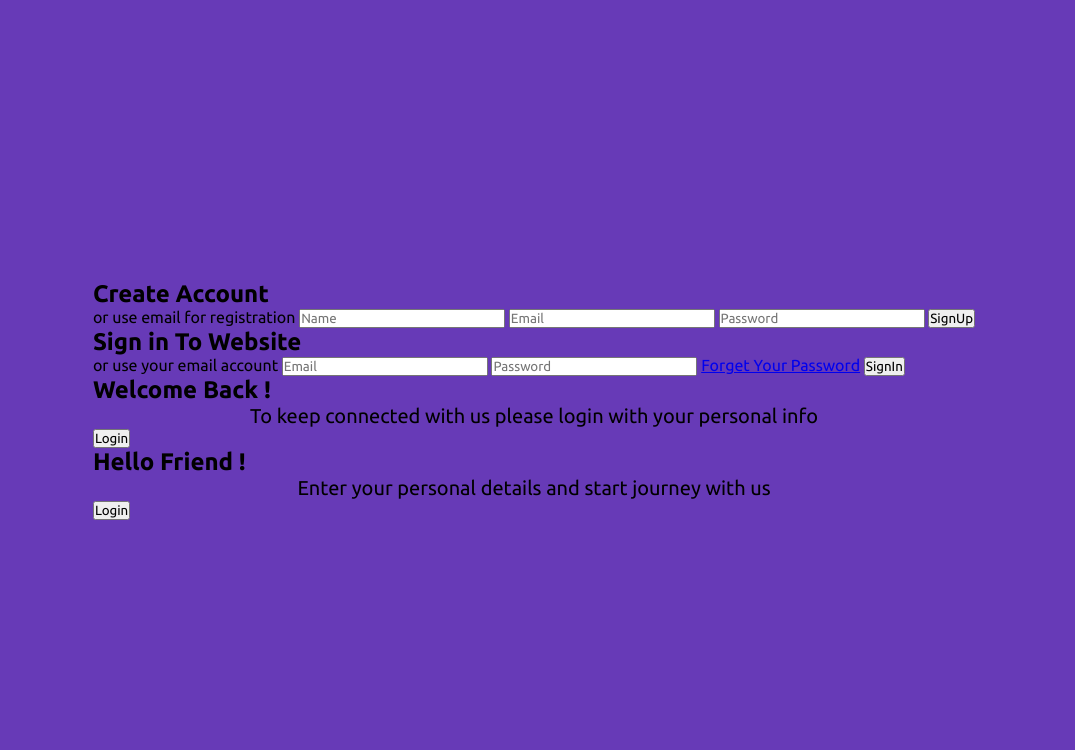
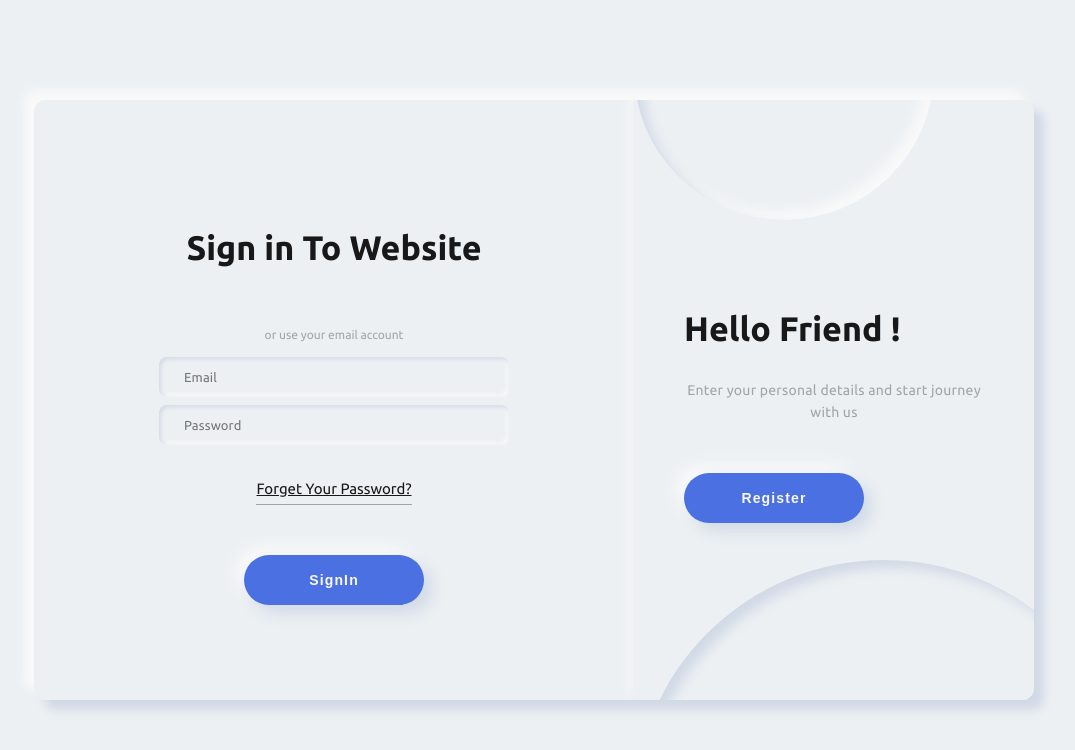
Before and after one commit to redfit/asmr-prog-lists, a plain HTML site: page neumorphism-login-page/index.html in a window 1280 px wide. Both pictures are taken after a click on the button "Login". Shown: the whole page, without its empty margins (106-1181 px from the left). Drawn offline with Linux system fonts and the light colour scheme; files that its build step writes are made by us from their sources; files whose address does not match are found by name.

Commit message:
Update neumorphism login page and add CSS and JS files

```diff
--- a/neumorphism-login-page/index.html
+++ b/neumorphism-login-page/index.html
@@ -2,41 +2,38 @@
 <html lang="en">
   <head>
     <meta charset="UTF-8" />
-    <meta
-      name="viewport"
-      content="width=device-width, user-scalable=no, initial-scale=1.0, maximum-scale=1.0, minimum-scale=1.0"
-    />
-    <meta http-equiv="X-UA-Compatible" content="ie=edge" />
+    <meta http-equiv="X-UA-Compatible" content="IE=edge" />
+    <meta name="viewport" content="width=device-width, initial-scale=1.0" />
     <link rel="stylesheet" href="style.css" />
     <title>Login Page | AsmrProg</title>
   </head>
   <body>
     <div class="main">
-      <dev class="container register-form" id="register-form">
-        <form action="" class="form" id="register-form">
+      <div class="container register-form" id="register-form">
+        <form action="" id="register-form" method="" class="form">
           <h2 class="form-title title">Create Account</h2>
           <div class="form-icon"></div>
-          <span class="form-span">or use email for registration</span>
+          <span class="form-span">or use email for registeration</span>
           <input type="text" class="form-input" placeholder="Name" />
-          <input type="text" class="form-input" placeholder="Email" />
+          <input type="email" class="form-input" placeholder="Email" />
           <input type="password" class="form-input" placeholder="Password" />
           <button class="form-button button submit">SignUp</button>
         </form>
-      </dev>
+      </div>
 
-      <dev class="container login-form" id="login-form">
-        <form action="" class="form" id="login-form">
+      <div class="container login-form" id="login-form">
+        <form action="" id="login-form" method="" class="form">
           <h2 class="form-title title">Sign in To Website</h2>
           <div class="form-icon"></div>
           <span class="form-span">or use your email account</span>
-          <input type="text" class="form-input" placeholder="Email" />
+          <input type="email" class="form-input" placeholder="Email" />
           <input type="password" class="form-input" placeholder="Password" />
-          <a href="#" class="form-link">Forget Your Password</a>
+          <a href="#" class="form-link">Forget Your Password?</a>
           <button class="form-button button submit">SignIn</button>
         </form>
-      </dev>
+      </div>
 
-      <div class="switch" id="switch-form">
+      <div class="switch" id="switch-frm">
         <div class="switch-circle"></div>
         <div class="switch-circle switch-circle-t"></div>
         <div class="switch-form" id="switch-f1">
@@ -52,10 +49,11 @@
           <p class="switch-description description">
             Enter your personal details and start journey with us
           </p>
-          <button class="switch-button button switch-btn">Login</button>
+          <button class="switch-button button switch-btn">Register</button>
         </div>
       </div>
     </div>
+
     <script src="script.js"></script>
   </body>
 </html>
--- /dev/null
+++ b/neumorphism-login-page/script.js
@@ -0,0 +1,36 @@
+let switchFrm = document.querySelector("#switch-frm");
+let switchF1 = document.querySelector("#switch-f1");
+let switchF2 = document.querySelector("#switch-f2");
+let switchCircle = document.querySelectorAll(".switch-circle");
+let switchBtn = document.querySelectorAll(".switch-btn");
+let regFrm = document.querySelector("#register-form");
+let logFrm = document.querySelector("#login-form");
+let allButtons = document.querySelectorAll(".submit");
+
+let getButtons = (e) => e.preventDefault();
+
+let changeForm = (e) => {
+  switchFrm.classList.add("is-gx");
+  setTimeout(() => {
+    switchFrm.classList.remove("is-gx");
+  }, 1500);
+
+  switchFrm.classList.toggle("is-txr");
+  switchCircle[0].classList.toggle("is-txr");
+  switchCircle[1].classList.toggle("is-txr");
+
+  switchF1.classList.toggle("is-hidden");
+  switchF2.classList.toggle("is-hidden");
+  regFrm.classList.toggle("is-txl");
+  logFrm.classList.toggle("is-txl");
+  logFrm.classList.toggle("is-z200");
+};
+
+let mainF = (e) => {
+  for (var i = 0; i < allButtons.length; i++)
+    allButtons[i].addEventListener("click", getButtons);
+  for (var i = 0; i < switchBtn.length; i++)
+    switchBtn[i].addEventListener("click", changeForm);
+};
+
+window.addEventListener("load", mainF);
--- /dev/null
+++ b/neumorphism-login-page/style.css
@@ -0,0 +1,293 @@
+@import url("https://fonts.googleapis.com/css2?family=Inter:wght@100..900&family=Ubuntu:ital,wght@0,300;0,400;0,500;0,700;1,300;1,400;1,500;1,700&display=swap");
+
+* {
+  margin: 0;
+  padding: 0;
+  box-sizing: border-box;
+  user-select: none;
+}
+
+body {
+  width: 100%;
+  height: 100vh;
+  display: flex;
+  align-items: center;
+  justify-content: center;
+  font-family: "Ubuntu", sans-serif;
+  font-size: 12px;
+  background-color: #ecf0f3;
+  color: #a0a5a8;
+}
+
+.main {
+  position: relative;
+  width: 1000px;
+  min-width: 1000px;
+  min-height: 600px;
+  height: 600px;
+  padding: 25px;
+  background-color: #ecf0f3;
+  box-shadow:
+    10px 10px 10px #d1d9e6,
+    -10px -10px 10px #f9f9f9;
+  border-radius: 12px;
+  overflow: hidden;
+}
+
+.container {
+  display: flex;
+  justify-content: center;
+  align-items: center;
+  position: absolute;
+  top: 0;
+  width: 600px;
+  height: 100%;
+  padding: 25px;
+  background-color: #ecf0f3;
+  transition: 1.25s;
+}
+
+.form {
+  display: flex;
+  align-items: center;
+  justify-content: center;
+  flex-direction: column;
+  width: 100%;
+  height: 100%;
+}
+
+.form-icon {
+  object-fit: contain;
+  width: 30px;
+  margin: 0 5px;
+  opacity: 0.5;
+  transition: 0.15s;
+}
+
+.form-icon:hover {
+  opacity: 1;
+  transition: 0.15s;
+  cursor: pointer;
+}
+
+.form-input {
+  width: 350px;
+  height: 40px;
+  margin: 4px 0;
+  padding-left: 25px;
+  font-size: 13px;
+  letter-spacing: 0.15px;
+  border: none;
+  outline: none;
+  font-family: "Ubuntu", sans-serif;
+  background-color: #ecf0f3;
+  transition: 0.25s ease;
+  border-radius: 8px;
+  box-shadow:
+    inset 2px 2px 4px #d1d9e6,
+    inset -2px -2px 4px #f9f9f9;
+}
+
+.form-input:focus {
+  box-shadow:
+    inset 4px 4px 4px #d1d9e6,
+    inset -4px -4px 4px #f9f9f9;
+}
+
+.form-span {
+  margin-top: 30px;
+  margin-bottom: 12px;
+}
+
+.form-link {
+  color: #181818;
+  font-size: 15px;
+  margin-top: 25px;
+  border-bottom: 1px solid #a0a5a8;
+  line-height: 2;
+}
+
+.form-button {
+  border: 2px solid transparent;
+  transition: all 0.3s;
+}
+
+.title {
+  font-size: 34px;
+  font-weight: 700;
+  line-height: 3;
+  color: #181818;
+}
+
+.description {
+  font-size: 14px;
+  letter-spacing: 0.25px;
+  text-align: center;
+  line-height: 1.6;
+}
+
+.button {
+  width: 180px;
+  height: 50px;
+  border-radius: 25px;
+  margin-top: 50px;
+  font-weight: 700;
+  font-size: 14px;
+  letter-spacing: 1.15px;
+  background-color: #4b70e2;
+  color: #f9f9f9;
+  box-shadow:
+    8px 8px 16px #d1d9e6,
+    -8px -8px 16px #f9f9f9;
+  border: none;
+  outline: none;
+  cursor: pointer;
+}
+
+.register-form {
+  z-index: 100;
+  left: calc(100% - 600px);
+}
+
+.login-form {
+  z-index: 0;
+  left: calc(100% - 600px);
+}
+
+.switch {
+  display: flex;
+  align-items: center;
+  justify-content: center;
+  position: absolute;
+  top: 0;
+  left: 0;
+  height: 100%;
+  width: 400px;
+  padding: 50px;
+  z-index: 200;
+  transition: 1.25s;
+  background-color: #ecf0f3;
+  overflow: hidden;
+  box-shadow:
+    4px 4px 10px #d1d9e6,
+    -4px -4px 10px #f9f9f9;
+}
+
+.switch-circle {
+  position: absolute;
+  width: 500px;
+  height: 500px;
+  border-radius: 50%;
+  background-color: #ecf0f3;
+  box-shadow:
+    inset 8px 8px 12px #d1d9e6,
+    inset -8px -8px 12px #f9f9f9;
+  bottom: -60%;
+  left: -60%;
+  transition: 1.25s;
+}
+
+.switch-circle-t {
+  top: -30%;
+  left: 60%;
+  width: 300px;
+  height: 300px;
+}
+
+.switch-frm {
+  display: flex;
+  justify-content: center;
+  align-items: center;
+  flex-direction: column;
+  position: absolute;
+  width: 400px;
+  padding: 50px 55px;
+  transition: 1.25s;
+}
+
+.switch-button {
+  cursor: pointer;
+  transition: all 0.3s;
+  border: 2px solid transparent;
+}
+
+.switch-button:hover,
+.form-button:hover {
+  background-color: transparent;
+  border: 2px solid #4b70e2;
+  color: #4b70e2;
+  transition: all 0.3s;
+}
+
+.switch-button:focus,
+.switch-button:active {
+  box-shadow:
+    2px 2px 6px #d1d9e6,
+    -2px -2px 6px #f9f9f9;
+  transform: scale(0.97);
+  transition: 0.25s;
+}
+
+.is-txr {
+  left: calc(100% - 400px);
+  transition: 1.25s;
+  transform-origin: left;
+}
+
+.is-txl {
+  left: 0;
+  transition: 1.25s;
+  transform-origin: right;
+}
+
+.is-z200 {
+  z-index: 200;
+  transition: 1.25s;
+}
+
+.is-hidden {
+  visibility: hidden;
+  opacity: 0;
+  position: absolute;
+  transition: 1.25s;
+}
+
+.is-gx {
+  animation: is-gx 1.25s;
+}
+
+@keyframes is-gx {
+  0%,
+  10%,
+  100% {
+    width: 400px;
+  }
+  30%,
+  50% {
+    width: 500px;
+  }
+}
+
+@media (max-width: 1200px) {
+  .main {
+    transform: scale(0.7);
+  }
+}
+
+@media (max-width: 1000px) {
+  .main {
+    transform: scale(0.6);
+  }
+}
+
+@media (max-width: 800px) {
+  .main {
+    transform: scale(0.5);
+  }
+}
+
+@media (max-width: 600px) {
+  .main {
+    transform: scale(0.4);
+  }
+}
```
